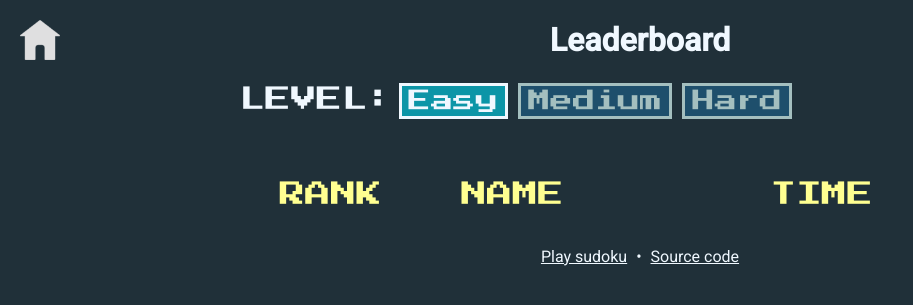
After one commit to soheekim2109/SudokuFlaskApp, a Flask app: page /leaderboard/easy in a window 1280 px wide. The commit adds this page. Shown: the top 305 px of the page, without its empty margins (0-913 px from the left). Run offline with Flask 2, Linux system fonts and the light colour scheme; data that the repository does not hold is empty.

Commit message:
Add a leaderboard

```diff
--- a/application.py
+++ b/application.py
@@ -1,25 +1,207 @@
-from flask import Flask, render_template
+import boto3
+
+from boto3.dynamodb.conditions import Key
+from flask import Flask, render_template, request, redirect
+from datetime import datetime, timezone, timedelta
+from decimal import Decimal
+
+
 application = Flask(__name__)
 
+dynamodb = boto3.resource('dynamodb', region_name='us-east-1')
+sudoku_leaderboard = dynamodb.Table('sudoku-leaderboard')
+
+
+
+
+
+
+
+
+# work with dynamodb
+
+# add an item
+def addItemToTable(itemLevel, itemFinished, itemTime, itemName):
+    response = sudoku_leaderboard.put_item(
+        Item = {
+            'level': itemLevel, # partition key
+            'finished': itemFinished, # sort key
+            'time': itemTime,
+            'name': itemName,
+        }
+    )
+
+# return all items for in a level
+# level: 'easy' / 'medium' / 'hard'
+def getAllLevelItemsFromTable(level):
+    response = sudoku_leaderboard.query(
+        KeyConditionExpression = Key('level').eq(level)
+    )
+
+    return response['Items']
+
+# return an item that matches level and finished
+# returns None if not found, can be checked with == None
+def getItemFromTable(itemLevel, itemFinished):
+    response = sudoku_leaderboard.get_item(
+        Key={
+            'level': itemLevel,
+            'finished': itemFinished
+        }
+    )
+
+    return response.get('Item')
+
+
+
+
+
+
+
+
+# leaderboard functions
+
+# sort and format leaderboard content
+def prepareLeaderboard(content):
+    # sort by time, finished
+    content = sorted(content, key=lambda x: (x['time'], x['finished']))
+
+    # format time hh:mm:ss.fff (only when time < 24 hours)
+    for i in range(len(content)):
+        content[i]['time'] = str(timedelta(milliseconds=int(content[i]['time'])))[:-3].rjust(12, '0')
+
+    return content
+
+def addToLeaderboard(formName, formLevel, formTime, formFinished):
+    formName = formName.upper()
+
+    # add extra bit to prevent overwriting the existing value
+    extra = "000"
+    newFinished = formFinished + " " + extra
+
+    successful = False
+
+    while (not successful):
+        if (getItemFromTable(formLevel, newFinished) == None):
+            addItemToTable(formLevel, newFinished, formTime, formName.upper())
+            successful = True
+        else:
+            # change the last bit - "000" to "001"
+            extra = str(int(extra) + 1).rjust(3, '0')
+            newFinished = formFinished + " " + extra
+
+def getLeaderboardByLevel(level):
+    content = getAllLevelItemsFromTable(level)
+    content = prepareLeaderboard(content)
+
+    return content
+
+
+
+
+
+
+
+
+
+# redirect sudoku
+
 @application.route('/')
-def root():
-#     return render_template('index.html')
+@application.route('/sudoku/')
+@application.route('/sudoku/easy/')
+def sudokuEasyRedirect():
+    return redirect("/sudoku/easy")
 
-# @application.route('/sudoku')
-# def sudoku():
-    return render_template('sudoku.html')
+@application.route('/sudoku/medium/')
+def sudokuMediumRedirect():
+    return redirect("/sudoku/medium")
 
-@application.route('/easy')
-def easy():
-    return render_template('sudoku.html')
+@application.route('/sudoku/hard/')
+def sudokuHardRedirect():
+    return redirect("/sudoku/hard")
 
-@application.route('/medium')
-def medium():
-    return render_template('sudoku.html')
+# render sudoku
 
-@application.route('/hard')
-def hard():
-    return render_template('sudoku.html')
+@application.route('/sudoku/easy')
+def sudokuEasy():
+    return render_template('game.html', lightmode=True, page="sudoku")
+
+@application.route('/sudoku/medium')
+def sudokuMedium():
+    return render_template('game.html', lightmode=True, page="sudoku")
+
+@application.route('/sudoku/hard')
+def sudokuHard():
+    return render_template('game.html', lightmode=True, page="sudoku")
+
+
+
+
+
+
+
+
+
+# redirect leaderboard
+
+@application.route('/leaderboard/easy/')
+def leaderboardEasyRedirect():
+    return redirect("/leaderboard/easy")
+
+@application.route('/leaderboard/medium/')
+def leaderboardMediumRedirect():
+    return redirect("/leaderboard/medium")
+
+@application.route('/leaderboard/hard/')
+def leaderboardHardRedirect():
+    return redirect("/leaderboard/hard")
+
+# render leaderboard
+
+@application.route('/leaderboard/', methods=["GET", "POST"])
+def leaderboard():
+    if request.method == "POST":
+        formName = request.form['name'] # will be changed to uppercase in the other function
+        formLevel = request.form['level']
+        formTime = request.form['time-taken']
+        formFinished = str(datetime.now(timezone.utc))[:-6] # yyyy-mm-dd hh:mm:ss.ffffff
+
+        addToLeaderboard(formName, formLevel, formTime, formFinished)
+
+        if formLevel == 'easy':
+            return redirect("/leaderboard/easy")
+        elif formLevel == 'medium':
+            return redirect("/leaderboard/medium")
+        else:
+            return redirect("/leaderboard/hard")
+
+    return redirect("/leaderboard/easy")
+
+@application.route('/leaderboard/easy')
+def leaderboardEasy():
+    content = getLeaderboardByLevel('easy')
+
+    return render_template('leaderboard.html', lightmode=False, table=content, page="leaderboard")
+
+@application.route('/leaderboard/medium')
+def leaderboardMedium():
+    content = getLeaderboardByLevel('medium')
+
+    return render_template('leaderboard.html', lightmode=False, table=content, page="leaderboard")
+
+@application.route('/leaderboard/hard')
+def leaderboardHard():
+    content = getLeaderboardByLevel('hard')
+
+    return render_template('leaderboard.html', lightmode=False, table=content, page="leaderboard")
+
+
+
+
+
+
+
+
 
 if __name__ == '__main__':
     application.run(host='0.0.0.0', debug=True, port=8080)
--- /dev/null
+++ b/static/allpages.css
@@ -0,0 +1,49 @@
+@import url('https://fonts.googleapis.com/css2?family=Roboto:wght@400;500&display=swap');
+
+
+
+.align-right {
+    text-align: right;
+}
+.unselectable {
+    -webkit-touch-callout: none;
+    -webkit-user-select: none;
+    -khtml-user-select: none;
+    -moz-user-select: none;
+    -ms-user-select: none;
+    user-select: none;
+}
+
+
+
+
+body {
+    font-family: 'Roboto', serif;
+    margin: 0;
+}
+
+h1 {
+    text-align: center;
+}
+
+
+#home-button {
+    position: absolute;
+    top: 20px;
+    left: 20px;
+}
+
+#home-button > img, #theme-button > img {
+    width: 40px;
+}
+
+
+
+#bottomlink {
+    margin: 30px 0 20px 0;
+    text-align: center;
+}
+#bottomlink > a {
+    color: black;
+    margin: 0 5px;
+}
--- /dev/null
+++ b/static/leaderboard.css
@@ -0,0 +1,101 @@
+@import url('https://fonts.googleapis.com/css2?family=Press+Start+2P&display=swap');
+
+
+
+
+body, #bottomlink > a, a {
+    color: aliceblue;
+}
+
+body {
+    background-color: rgb(32, 48, 57);
+    padding: 0 10px;
+}
+
+
+#leaderboard-container {
+    font-family: 'Press Start 2P', cursive;
+}
+
+
+
+
+
+#leaderboard-level-container {
+    margin-bottom: 50px;
+}
+#leaderboard-level-title {
+    font-size: 4vw;
+    display: inline-block;
+}
+
+#leaderboard-level-button-container {
+    font-size: 3.5vw;
+    display: inline-block;
+    text-align: center;
+}
+.leaderboard-level-button {
+    text-decoration: none;
+    border: solid 3px;
+    padding: 4px 7px;
+    display: inline-block;
+    color: rgb(164, 191, 191);
+    background-color: rgb(30, 79, 108);
+    margin: 2px 5px;
+}
+.leaderboard-level-button.current {
+    color: aliceblue;
+    background-color: rgb(12, 149, 167);
+}
+.leaderboard-level-button:hover {
+    transform: translateY(-3px);
+}
+.leaderboard-level-button:active {
+    transform: translateY(0);
+}
+
+
+#leaderboard-grid-container {
+    font-size: 4vw;
+    display: grid;
+    grid-template-columns: 1fr 1fr 2.4fr;
+    text-align: center;
+}
+#leaderboard-grid-container > div {
+    margin: 10px 0;
+}
+
+.leaderboard-grid-title {
+    color: rgb(255 255 145);
+}
+.leaderboard-grid-item {
+}
+
+
+
+
+
+
+/* larger than phone screen */
+@media screen and (min-device-width: 600px) and (min-width: 600px) {
+    body {
+        max-width: 800px;
+        margin: 0 auto;
+    }
+
+    #leaderboard-container {
+        /* font-size: 200%; */
+    }
+
+    #leaderboard-level-title {
+        font-size: 160%;
+        display: inline-block;
+    }
+
+    #leaderboard-level-button-container {
+        font-size: 140%;
+    }
+    #leaderboard-grid-container {
+        font-size: 160%;
+    }
+}
--- /dev/null
+++ b/static/leaderboard.js
@@ -0,0 +1,18 @@
+'use strict'
+
+window.addEventListener('load', function () {
+    highlightLevel()
+})
+
+function highlightLevel() {
+    let level = window.location.pathname.substring(13).replace('/','')
+    if (level == 'easy') {
+        document.getElementById('leaderboard-level-easy').classList.add('current')
+    }
+    if (level == 'medium') {
+        document.getElementById('leaderboard-level-medium').classList.add('current')
+    }
+    if (level == 'hard') {
+        document.getElementById('leaderboard-level-hard').classList.add('current')
+    }
+}
--- /dev/null
+++ b/templates/base.html
@@ -0,0 +1,37 @@
+<!DOCTYPE html>
+<html lang="en">
+<head>
+    <meta charset="UTF-8">
+    <meta http-equiv="X-UA-Compatible" content="IE=edge">
+    <meta name="viewport" content="width=device-width, initial-scale=1.0">
+    <title>{% block title %}{% endblock %}</title>
+    {% block style %}
+    {% endblock %}
+    <link rel="shortcut icon" href="{{ url_for('static', filename='favicon.ico') }}">
+</head>
+<body>
+    <a id="home-button" href="https://soheekim.dev/">
+        {% if lightmode %}
+            <img src="{{ url_for('static', filename='home-light.png') }}" alt="Back to home" title="Back to home">
+        {% else %}
+            <img src="{{ url_for('static', filename='home-dark.png') }}" alt="Back to home" title="Back to home">
+        {% endif %}
+    </a>
+
+    {% block content %}
+    {% endblock %}
+
+    <div id="bottomlink">
+        {% if page == "sudoku" %}
+            <a href="/leaderboard">Leaderboard</a>
+        {% endif %}
+        {% if page == "leaderboard" %}
+            <a href="/sudoku">Play sudoku</a>
+        {% endif %}
+        &bull;
+        <a href="https://github.com/soheekim2109/SudokuFlaskApp">Source code</a>
+    </div>
+    {% block script %}
+    {% endblock %}
+</body>
+</html>
--- /dev/null
+++ b/templates/leaderboard.html
@@ -0,0 +1,39 @@
+{% extends "base.html" %}
+
+{% block title %}Leaderboard | Sudoku{% endblock %}
+
+{% block content %}
+<header>
+    <h1>Leaderboard</h1>
+</header>
+<div id="leaderboard-container">
+    <div id="leaderboard-level-container">
+        <div id="leaderboard-level-title">LEVEL:
+        </div><div id="leaderboard-level-button-container">
+            <a class="leaderboard-level-button" id="leaderboard-level-easy" href="/leaderboard/easy">Easy
+            </a><a class="leaderboard-level-button" id="leaderboard-level-medium" href="/leaderboard/medium">Medium
+            </a><a class="leaderboard-level-button" id="leaderboard-level-hard" href="/leaderboard/hard">Hard</a>
+        </div>
+    </div>
+    <div id="leaderboard-grid-container">
+        <div class="leaderboard-grid-title">RANK</div>
+        <div class="leaderboard-grid-title">NAME</div>
+        <div class="leaderboard-grid-title">TIME</div>
+
+        {% for i in range(0, table|length) %}
+            <div class="leaderboard-grid-item">{{ i+1 }}</div>
+            <div class="leaderboard-grid-item">{{ table[i].name }}</div>
+            <div class="leaderboard-grid-item">{{ table[i].time }}</div>
+        {% endfor %}
+    </div>
+</div>
+{% endblock %}
+
+{% block style %}
+    <link type="text/css" rel="stylesheet" href="{{ url_for('static', filename='allpages.css') }}">
+    <link type="text/css" rel="stylesheet" href="{{ url_for('static', filename='leaderboard.css') }}">
+{% endblock %}
+
+{% block script %}
+    <script src="{{ url_for('static', filename='leaderboard.js') }}"></script>
+{% endblock %}
```
Also changed, not shown: requirements.txt (+7 -0 lines), static/game.css (renamed from static/style.css, +47 -62 lines), static/game.js (renamed from static/script.js, +35 -10 lines), static/responsive.css (deleted, +0 -19 lines), templates/game.html (renamed from templates/sudoku.html, +43 -26 lines), static/home-dark.png (added).
